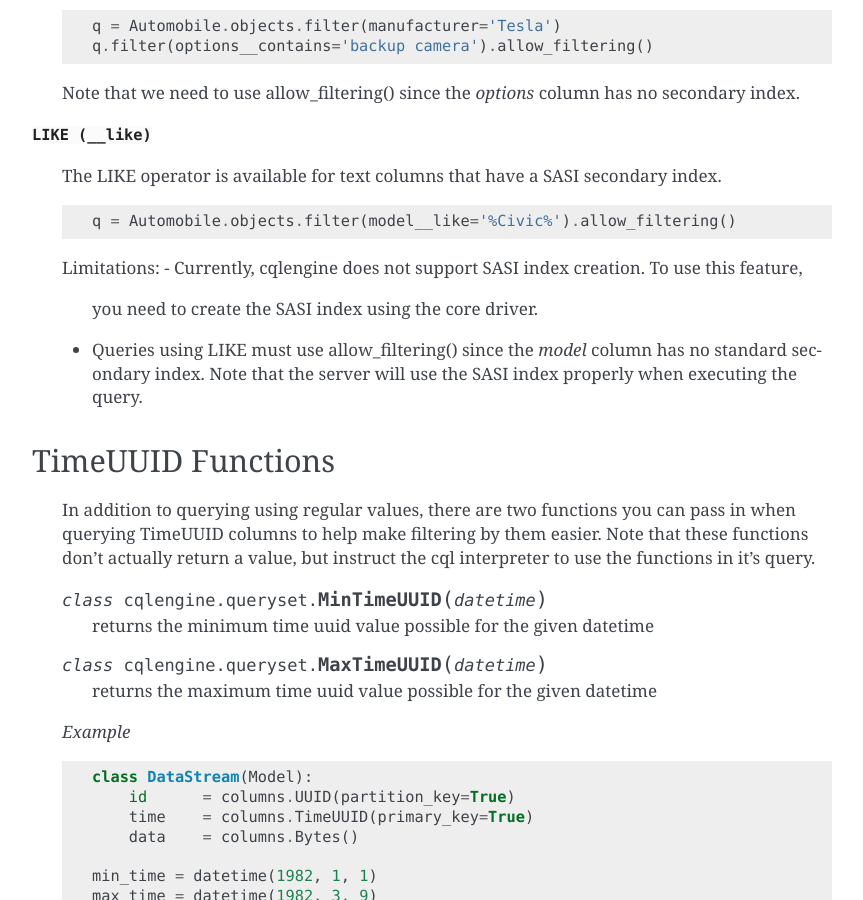
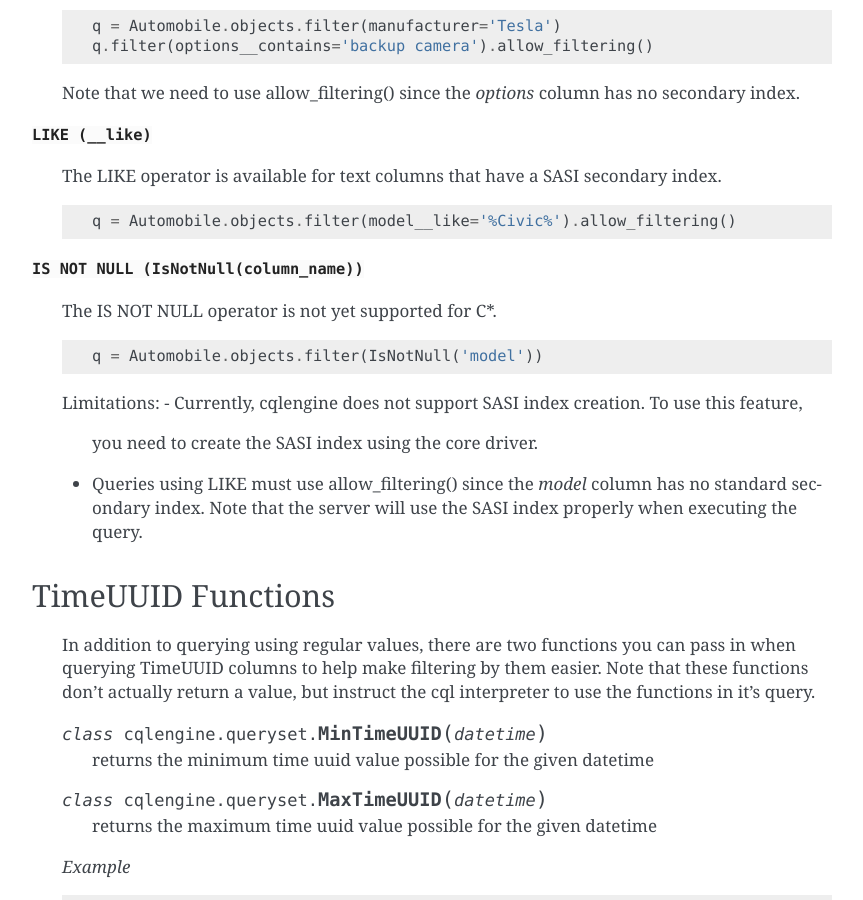
Before and after one commit to datastax/python-driver, a Sphinx documentation site: the page built from docs/cqlengine/queryset.rst, in a window 1280 px wide and 900 px high, scrolled down 3661 px. Shown: the whole window, without its empty margins (258-1121 px from the left). Built offline with Sphinx 7.4.7, drawn with Linux system fonts in a browser that asks for light colours; pages that are not in the unit, such as notebooks, are missing from menus.

Commit message:
Added docs for IS NOT NULL

```diff
--- a/docs/cqlengine/queryset.rst
+++ b/docs/cqlengine/queryset.rst
@@ -198,6 +198,14 @@
     .. code-block:: python
 
         q = Automobile.objects.filter(model__like='%Civic%').allow_filtering()
+
+:attr:`IS NOT NULL (IsNotNull(column_name)) <query.QueryOperator.IsNotNullOperator>`
+
+    The IS NOT NULL operator is not yet supported for C*.
+
+    .. code-block:: python
+
+        q = Automobile.objects.filter(IsNotNull('model'))
 
     Limitations:
     - Currently, cqlengine does not support SASI index creation. To use this feature,
```
